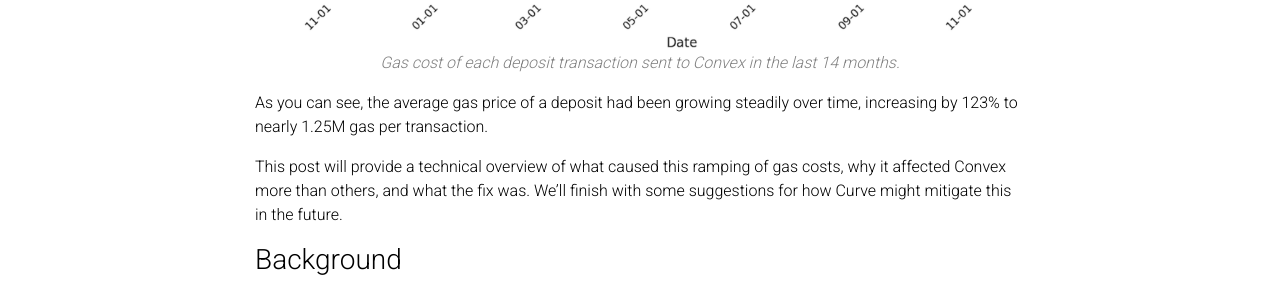
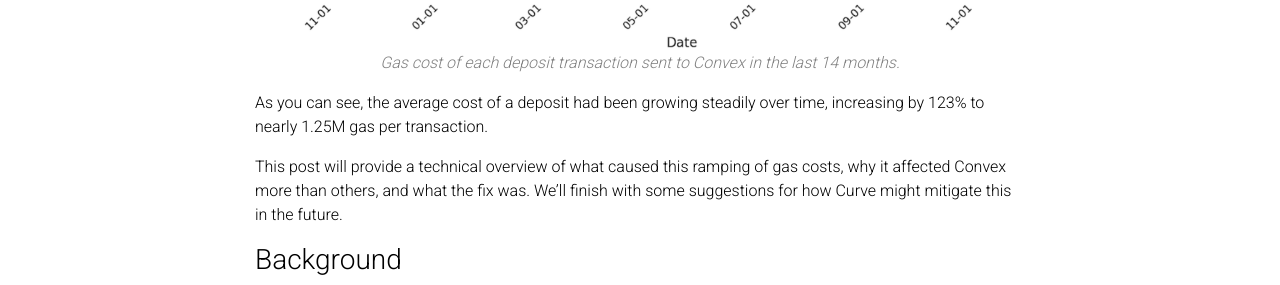
Before and after one commit to wavey0x/wavey0x.github.io, a Jekyll site: the page built from _posts/2023-12-28-convex-just-got-cheaper.md, in a window 1280 px wide and 900 px high, scrolled down 855 px. Shown: the part 167-452 px from the top of the window. Built offline with Jekyll 4.4.1, drawn with Linux system fonts in a browser that asks for light colours; comment, search, counter and statistics services are not loaded; a style sheet for code colours, icons or effects is not loaded.

Commit message:
date fix

```diff
--- a/_posts/2023-12-01-save-gas.md
+++ b/_posts/2023-12-28-convex-just-got-cheaper.md
@@ -21,7 +21,7 @@
     </em>
 </p>
 
-As you can see, the average gas price of a deposit had been growing steadily over time, increasing by 123% to nearly 1.25M gas per transaction.
+As you can see, the average cost of a deposit had been growing steadily over time, increasing by 123% to nearly 1.25M gas per transaction.
 
 This post will provide a technical overview of what caused this ramping of gas costs, why it affected Convex more than others, and what the fix was. We'll finish with some suggestions for how Curve might mitigate this in the future.
 
```
Also changed, not shown: .github/ISSUE_TEMPLATE/bug_report.md (deleted), .github/ISSUE_TEMPLATE/feature_request.md (deleted), .github/release.yml (deleted), .github/stale.yml (deleted).
